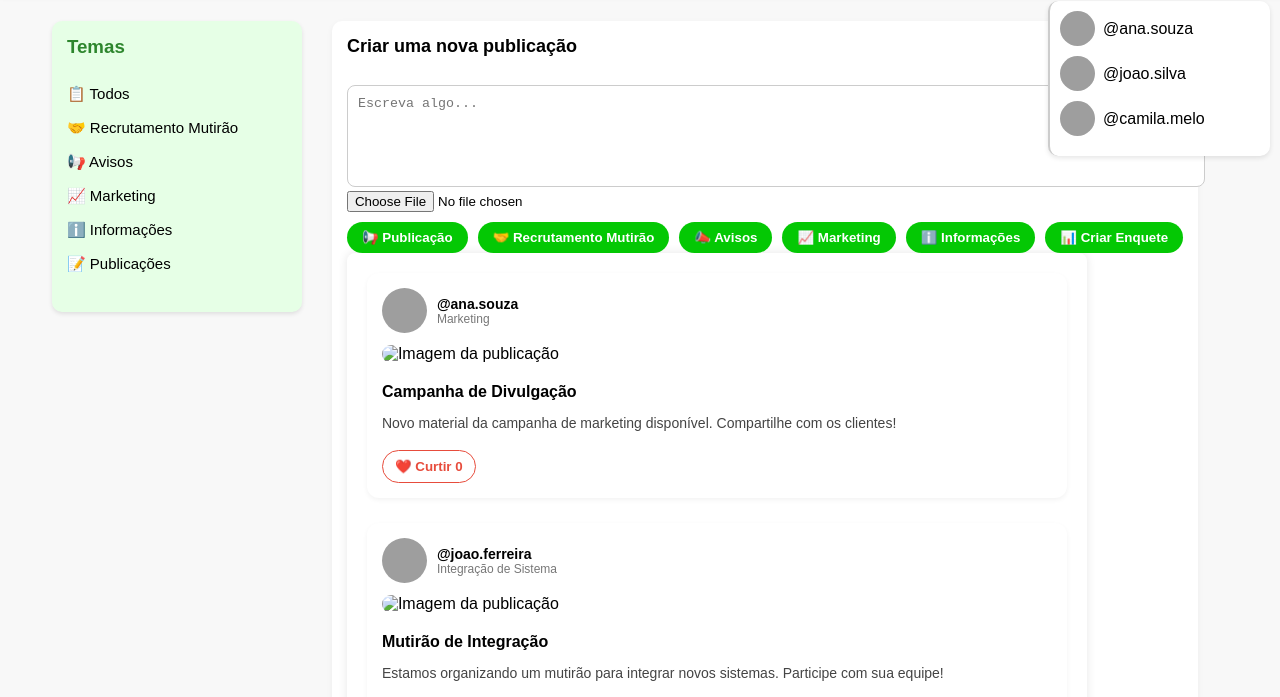
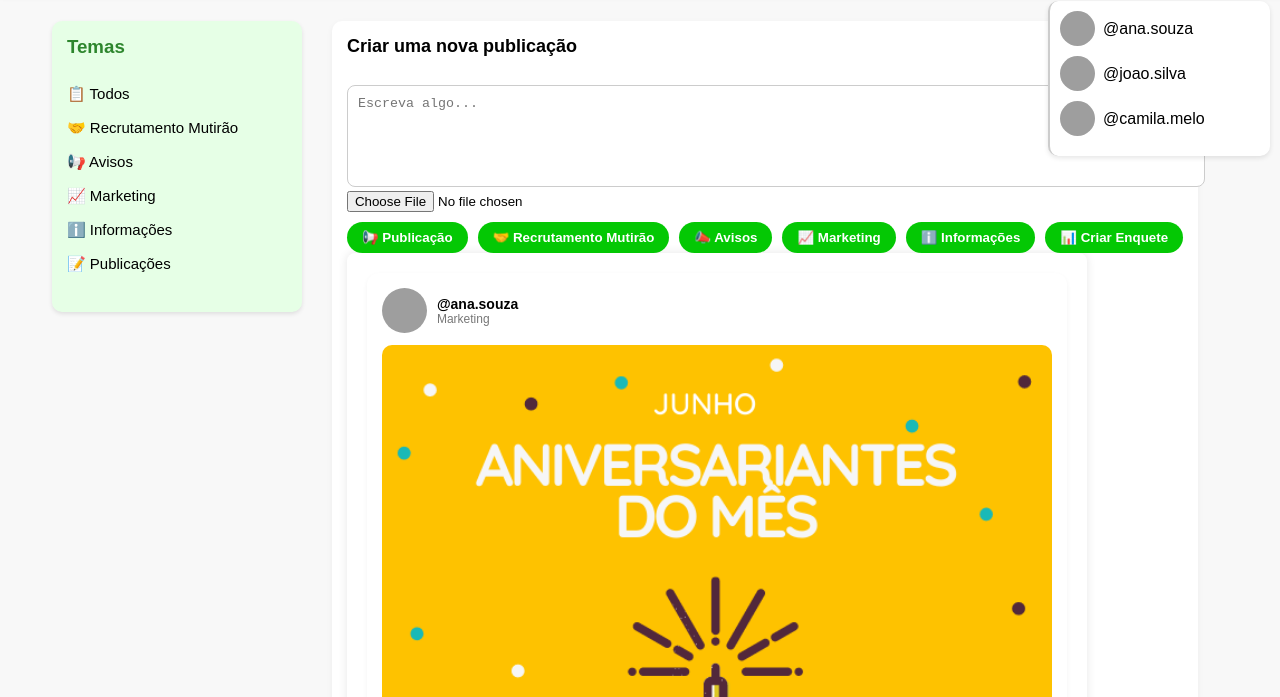
Before and after one commit to LaislaCrispim/projeto-interno-hdcenter, a plain HTML site: page index.html in a window 1280 px wide. Shown: the part 79-776 px from the top of the page. Drawn offline with Linux system fonts and the light colour scheme; grey boxes are pictures that could not be loaded.

Commit message:
Update index.html

```diff
--- a/index.html
+++ b/index.html
@@ -64,7 +64,7 @@
             <span>Marketing</span>
           </div>
         </div>
-        <img class="post-img" src="imagens/aniversariantes-junho.png" alt="Imagem da publicação" />
+        <img class="post-img" src="imagens/aniversariantes-junho.jpg" alt="Imagem da publicação" />
         <div class="post-body">
           <h4 class="post-title">Campanha de Divulgação</h4>
           <p class="caption">Novo material da campanha de marketing disponível. Compartilhe com os clientes!</p>
@@ -81,7 +81,7 @@
             <span>Integração de Sistema</span>
           </div>
         </div>
-        <img class="post-img" src="imagens/integracao-de-sistemas.png" alt="Imagem da publicação" />
+        <img class="post-img" src="imagens/integracao-de-sistemas.jpg" alt="Imagem da publicação" />
         <div class="post-body">
           <h4 class="post-title">Mutirão de Integração</h4>
           <p class="caption">Estamos organizando um mutirão para integrar novos sistemas. Participe com sua equipe!</p>
```
